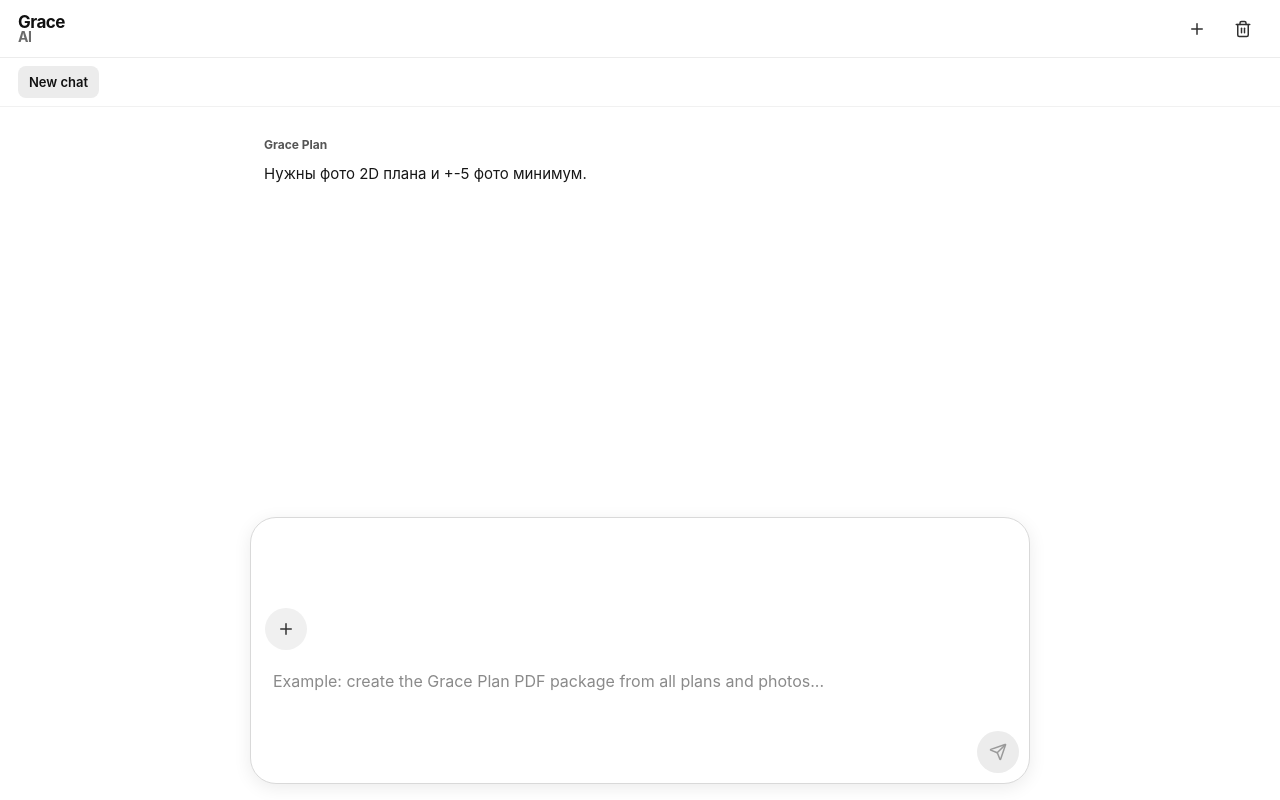
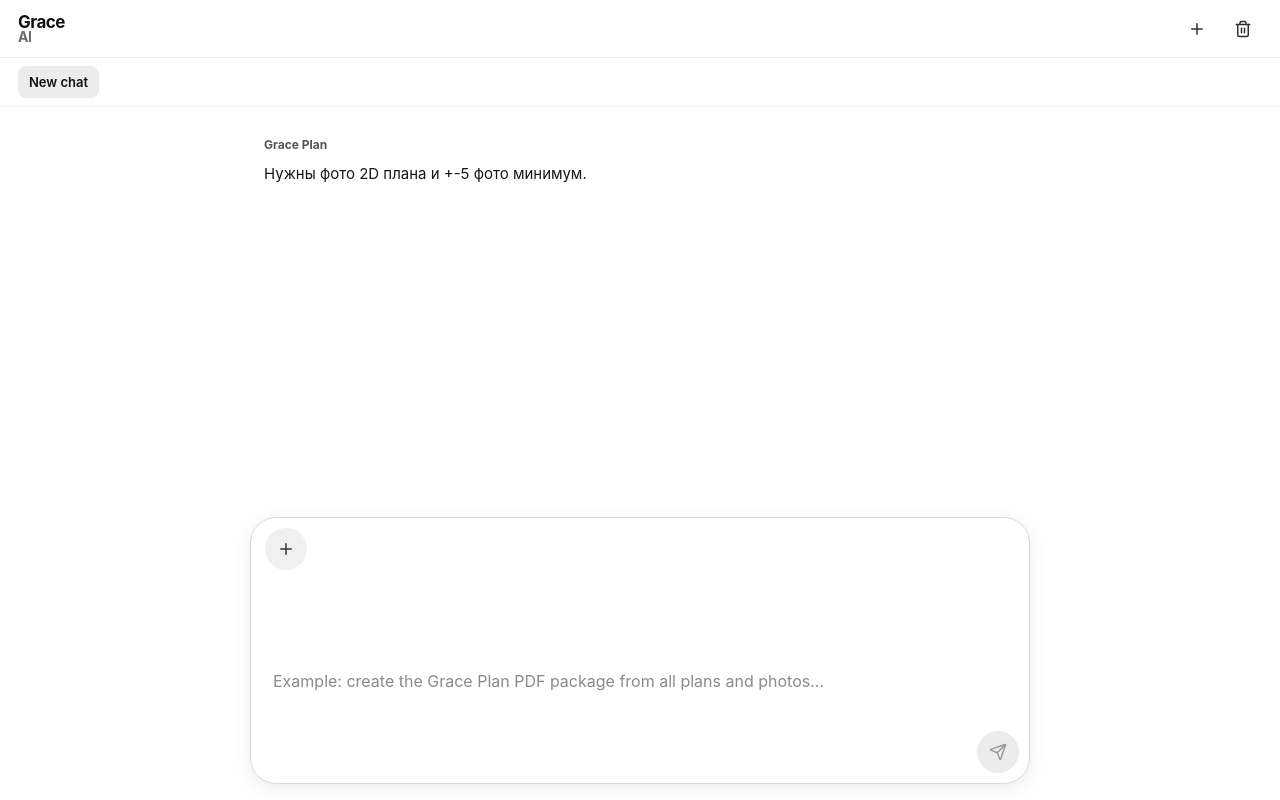
Before and after one commit to ukraine-devs/GracePlan, a React (Vite) app: page / in a window 1280 px wide. Built offline with nearby package versions, Linux system fonts and the light colour scheme.

Commit message:
UI fixes: adaptive logo, chat‑tabs next to logo, file button moved down

```diff
--- a/src/styles.css
+++ b/src/styles.css
@@ -329,7 +329,7 @@
 .file-row {
   position: relative;
   grid-column: 1 / -1;
-  padding-top: 80px;
+  padding-bottom: 80px;
   display: flex;
   align-items: flex-end;
   gap: 10px;
@@ -469,10 +469,10 @@
 
 .file-menu {
   position: absolute;
-  bottom: 100%;
+  top: 100%;
   left: 0;
   right: 0;
-  margin-bottom: 4px;
+  margin-top: 4px;
   width: 100%;
   display: flex;
   flex-wrap: nowrap;
```
